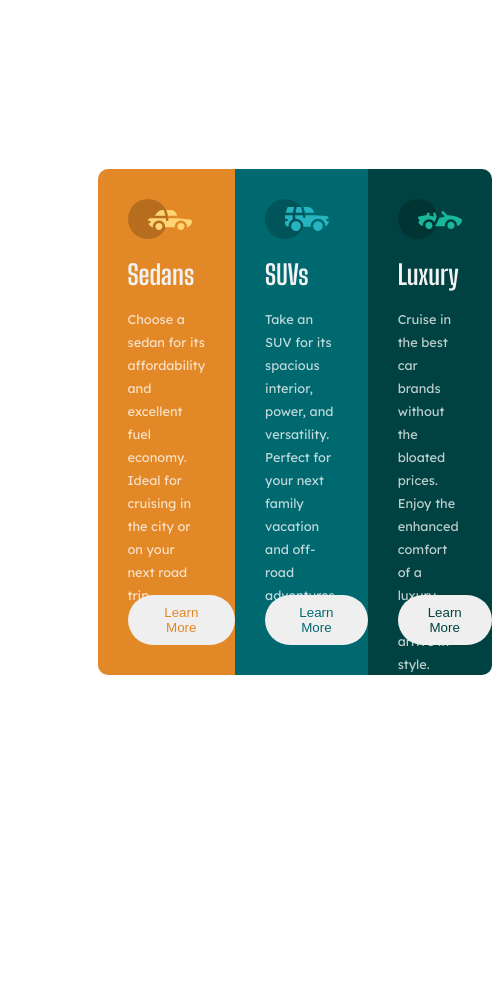
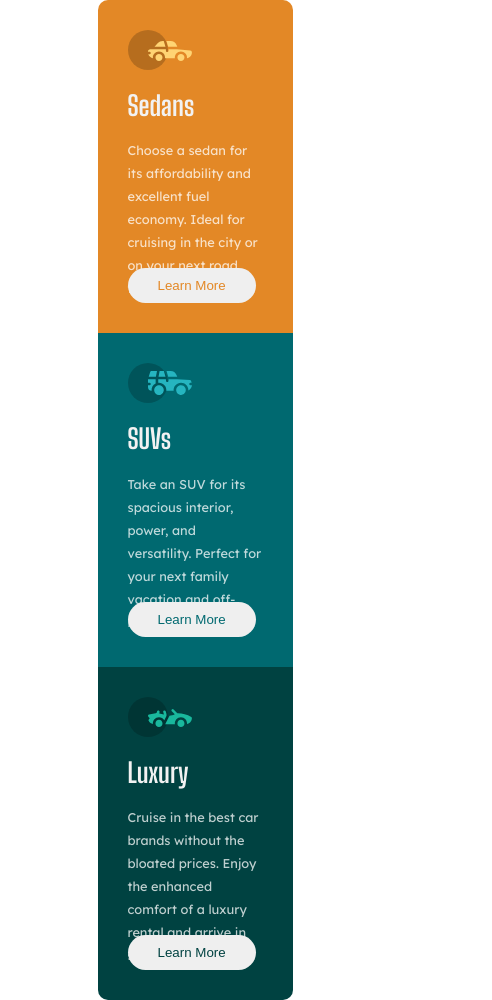
Before and after one commit to Sonsyduke/3-column-preview-card, a plain HTML site: page index.html in a window 390 px wide. Shown: the whole page, 492 px wide, since content can reach past the window. Before the commit the page ends 844 px from the top, so only its background shows below. Drawn offline with Linux system fonts and the light colour scheme.

Commit message:
Finished the responsive

```diff
--- a/styles.css
+++ b/styles.css
@@ -204,3 +204,35 @@ body {
 .btn-right {
   color: var(--very-dark-cyan);
 }
+
+/* END OF GENERAL CSS */
+
+/* RESPONSIVENESS */
+
+@media (max-width: 1300px) {
+  .main-container {
+    width: 90%;
+  }
+}
+
+@media (max-width: 700px) {
+  .main-container {
+    width: 50%;
+    flex-direction: column;
+    height: 1000px;
+  }
+
+  .left {
+    border-radius: 10px 10px 0 0;
+    height: 350px;
+  }
+
+  .mid {
+    height: 350px;
+  }
+
+  .right {
+    border-radius: 0 0 10px 10px;
+    height: 350px;
+  }
+}
```
